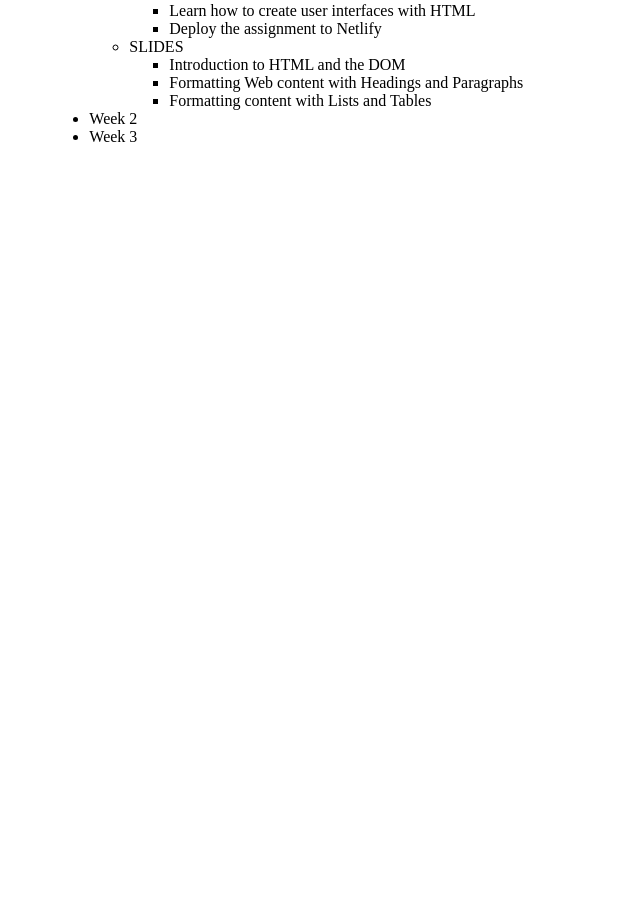
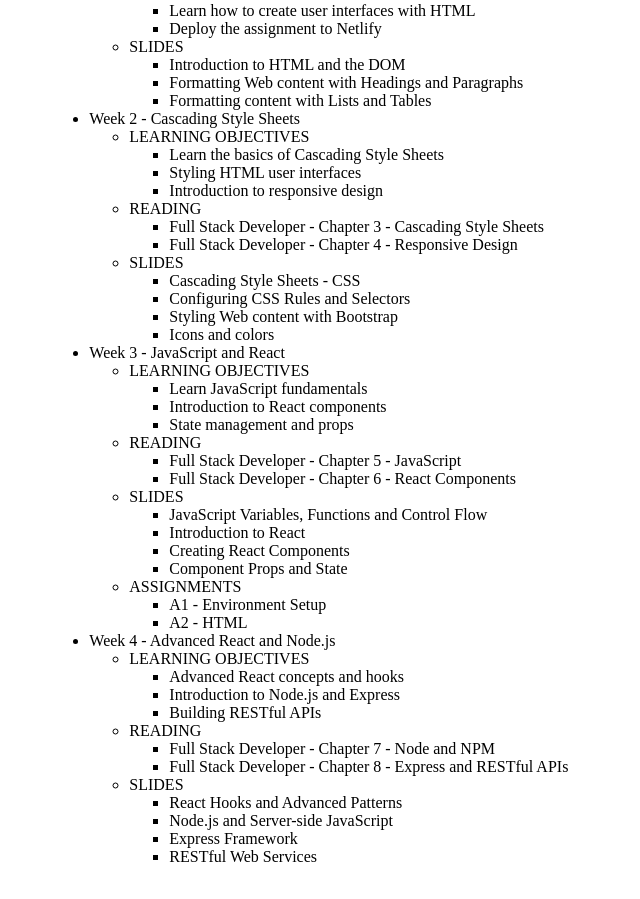
Before and after one commit to lokyeyoung-create/kambaz-react-web-app, a Next.js app: page /Courses/1/Home in a window 1280 px wide. Shown: the part 363-1262 px from the top of the page, without its empty margins (141-781 px from the left). Before the commit the page ends 800 px from the top, so only its background shows below. Built offline with nearby package versions, Linux system fonts and the light colour scheme.

Commit message:
fixing links and navigation

```diff
--- a/app/(Kambaz)/Courses/[cid]/Assignments/[aid]/page.tsx
+++ b/app/(Kambaz)/Courses/[cid]/Assignments/[aid]/page.tsx
@@ -21,7 +21,7 @@
               <label htmlFor="wd-points">Points</label>
             </td>
             <td>
-              <input id="wd-points" defaultValue={100} />
+              <input id="wd-points" type="number" defaultValue={100} />
             </td>
           </tr>
           <tr>
--- a/app/(Kambaz)/Courses/[cid]/Modules/page.tsx
+++ b/app/(Kambaz)/Courses/[cid]/Modules/page.tsx
@@ -61,11 +61,100 @@
         </li>
 
         <li className="wd-module">
-          <div className="wd-title">Week 2</div>
+          <div className="wd-title">Week 2 - Cascading Style Sheets</div>
+          <ul className="wd-lessons">
+            <li className="wd-lesson">
+              <span className="wd-title">LEARNING OBJECTIVES</span>
+              <ul className="wd-content">
+                <li className="wd-content-item">Learn the basics of Cascading Style Sheets</li>
+                <li className="wd-content-item">Styling HTML user interfaces</li>
+                <li className="wd-content-item">Introduction to responsive design</li>
+              </ul>
+            </li>
+            <li className="wd-lesson">
+              <span className="wd-title">READING</span>
+              <ul className="wd-content">
+                <li className="wd-content-item">Full Stack Developer - Chapter 3 - Cascading Style Sheets</li>
+                <li className="wd-content-item">Full Stack Developer - Chapter 4 - Responsive Design</li>
+              </ul>
+            </li>
+            <li className="wd-lesson">
+              <span className="wd-title">SLIDES</span>
+              <ul className="wd-content">
+                <li className="wd-content-item">Cascading Style Sheets - CSS</li>
+                <li className="wd-content-item">Configuring CSS Rules and Selectors</li>
+                <li className="wd-content-item">Styling Web content with Bootstrap</li>
+                <li className="wd-content-item">Icons and colors</li>
+              </ul>
+            </li>
+          </ul>
         </li>
 
         <li className="wd-module">
-          <div className="wd-title">Week 3</div>
+          <div className="wd-title">Week 3 - JavaScript and React</div>
+          <ul className="wd-lessons">
+            <li className="wd-lesson">
+              <span className="wd-title">LEARNING OBJECTIVES</span>
+              <ul className="wd-content">
+                <li className="wd-content-item">Learn JavaScript fundamentals</li>
+                <li className="wd-content-item">Introduction to React components</li>
+                <li className="wd-content-item">State management and props</li>
+              </ul>
+            </li>
+            <li className="wd-lesson">
+              <span className="wd-title">READING</span>
+              <ul className="wd-content">
+                <li className="wd-content-item">Full Stack Developer - Chapter 5 - JavaScript</li>
+                <li className="wd-content-item">Full Stack Developer - Chapter 6 - React Components</li>
+              </ul>
+            </li>
+            <li className="wd-lesson">
+              <span className="wd-title">SLIDES</span>
+              <ul className="wd-content">
+                <li className="wd-content-item">JavaScript Variables, Functions and Control Flow</li>
+                <li className="wd-content-item">Introduction to React</li>
+                <li className="wd-content-item">Creating React Components</li>
+                <li className="wd-content-item">Component Props and State</li>
+              </ul>
+            </li>
+            <li className="wd-lesson">
+              <span className="wd-title">ASSIGNMENTS</span>
+              <ul className="wd-content">
+                <li className="wd-content-item">A1 - Environment Setup</li>
+                <li className="wd-content-item">A2 - HTML</li>
+              </ul>
+            </li>
+          </ul>
+        </li>
+
+        <li className="wd-module">
+          <div className="wd-title">Week 4 - Advanced React and Node.js</div>
+          <ul className="wd-lessons">
+            <li className="wd-lesson">
+              <span className="wd-title">LEARNING OBJECTIVES</span>
+              <ul className="wd-content">
+                <li className="wd-content-item">Advanced React concepts and hooks</li>
+                <li className="wd-content-item">Introduction to Node.js and Express</li>
+                <li className="wd-content-item">Building RESTful APIs</li>
+              </ul>
+            </li>
+            <li className="wd-lesson">
+              <span className="wd-title">READING</span>
+              <ul className="wd-content">
+                <li className="wd-content-item">Full Stack Developer - Chapter 7 - Node and NPM</li>
+                <li className="wd-content-item">Full Stack Developer - Chapter 8 - Express and RESTful APIs</li>
+              </ul>
+            </li>
+            <li className="wd-lesson">
+              <span className="wd-title">SLIDES</span>
+              <ul className="wd-content">
+                <li className="wd-content-item">React Hooks and Advanced Patterns</li>
+                <li className="wd-content-item">Node.js and Server-side JavaScript</li>
+                <li className="wd-content-item">Express Framework</li>
+                <li className="wd-content-item">RESTful Web Services</li>
+              </ul>
+            </li>
+          </ul>
         </li>
       </ul>
     </div>
--- a/app/(Kambaz)/Courses/[cid]/Navigation.tsx
+++ b/app/(Kambaz)/Courses/[cid]/Navigation.tsx
@@ -3,14 +3,14 @@
 export default function CourseNavigation() {
   return (
     <div id="wd-courses-navigation">
-      <Link href="/Courses/1234/Home" id="wd-course-home-link">Home</Link><br/>
+      <Link href="/Courses/1234" id="wd-course-home-link">Home</Link><br/>
       <Link href="/Courses/1234/Modules" id="wd-course-modules-link">Modules</Link><br/>
       <Link href="/Courses/1234/Piazza" id="wd-course-piazza-link">Piazza</Link><br/>
       <Link href="/Courses/1234/Zoom" id="wd-course-zoom-link">Zoom</Link><br/>
       <Link href="/Courses/1234/Assignments" id="wd-course-assignments-link">Assignments</Link><br/>
       <Link href="/Courses/1234/Quizzes" id="wd-course-quizzes-link">Quizzes</Link><br/>
       <Link href="/Courses/1234/Grades" id="wd-course-grades-link">Grades</Link><br/>
-      <Link href="/Courses/1234/People/Table" id="wd-course-people-link">People</Link><br/>
+      <Link href="/Courses/1234/People" id="wd-course-people-link">People</Link><br/>
     </div>
   );
 }
```
Also changed, not shown: app/(Kambaz)/Calendar/page.tsx (added, +7 -0 lines), app/(Kambaz)/Courses/[cid]/Grades/page.tsx (added, +7 -0 lines), app/(Kambaz)/Courses/[cid]/People/page.tsx (added, +7 -0 lines), app/(Kambaz)/Courses/[cid]/Piazza/page.tsx (added, +7 -0 lines), app/(Kambaz)/Courses/[cid]/Quizzes/page.tsx (added, +7 -0 lines), app/(Kambaz)/Courses/[cid]/Zoom/page.tsx (added, +7 -0 lines), app/(Kambaz)/Dashboard/page.tsx (+7 -7 lines), app/(Kambaz)/Inbox/page.tsx (added, +7 -0 lines), app/Labs/Lab1/page.tsx (+42 -0 lines).
